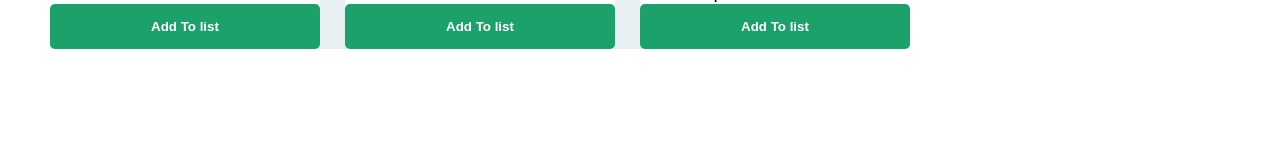
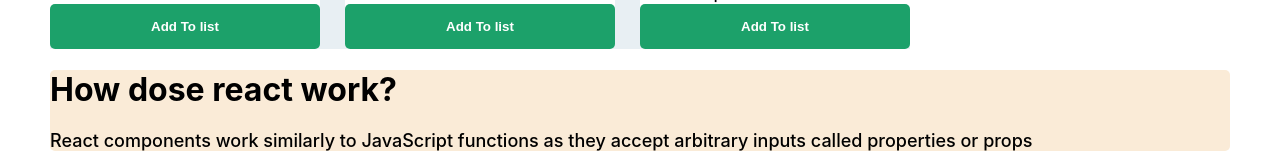
Before and after one commit to devshakilh/fitnes-center, a React (Create React App) app: page / in a window 1280 px wide. Shown: the part 960-1126 px from the top of the page. Before the commit the page ends 1009 px from the top, so only its background shows below. Built offline with nearby package versions, Linux system fonts and the light colour scheme.

Commit message:
add qus num 1

```diff
--- a/package.json
+++ b/package.json
@@ -11,7 +11,7 @@
     "react-dom": "^18.2.0",
     "react-scripts": "5.0.1",
     "react-toastify": "^9.0.8",
-    "sweetalert2": "^11.4.33",
+    "sweetalert2": "^11.4.35",
     "web-vitals": "^2.1.4"
   },
   "scripts": {
--- a/src/components/Fitnes/Fintnes.js
+++ b/src/components/Fitnes/Fintnes.js
@@ -1,15 +1,24 @@
 import React, { useEffect, useState } from 'react';
 import Gym from '../Gym/Gym';
+import Selected from '../Selected/Selected';
 import './Fitnes.css';
 
 
 const Fitnes = () => {
     const [players, setPlayers] = useState([]);
+    const [cart, setCart] = useState([]);
     useEffect(() => {
         fetch('players.json')
             .then(res => res.json())
             .then(data => setPlayers(data))
     }, []);
+    const handleClick = (players) => {
+        console.log(players);
+        const newCart = [...cart, players];
+        setCart(newCart);
+    }
+
+
     return (
         <div>
 
@@ -17,12 +26,19 @@
 
                 <div className="left">
                     <h1>Barishl-Fitnes-Center</h1>
+
                     <h3>Select today's exercise</h3>
                     <div className='cart'>
                         {
-                            players.map(players => <Gym players={players}></Gym>)
+                            players.map(players => <Gym players={players}
+                                handleClick={handleClick}
+                            ></Gym>)
                         }
                     </div>
+
+
+
+
                 </div>
 
                 {/* right side ------------- */}
@@ -51,25 +67,20 @@
                             <span>Age</span>
                         </div>
                     </div>
-                    <h3>Add A Break</h3>
-                    <div className='add-break'>
-                        <p>10s</p>
-                        <p>20s</p>
-                        <p>30s</p>
-                        <p>40s</p>
-                        <p>50s</p>
-                    </div>
-                    <h2>Exercise Details</h2>
-                    <div className='exercise-time'>
-                        <h3>Exercise time</h3>
-                        <span>00</span>seconds
-                    </div>
-                    <div className='break-time'>
-                        <h3>Break Time</h3>
-                        <span>00</span>seconds
-                    </div>
-                    <button className='activity-complete'>Activity Complete</button>
+
+                    <Selected ></Selected>
                 </div>
+
+            </div>
+
+            <div className='qus'>
+
+                <div>
+                    <h1>How dose react work?</h1>
+                    <p className='qus-font'> React components work similarly to JavaScript functions as they accept arbitrary inputs called properties or
+                        props</p>
+                </div>
+
             </div>
         </div>
     );
--- a/src/components/Fitnes/Fitnes.css
+++ b/src/components/Fitnes/Fitnes.css
@@ -74,3 +74,22 @@
     padding-top: 5px;
     border-radius: 5px;
 }
+
+
+
+
+.qus {
+    margin-top: 10px;
+    margin-left: 50px;
+    margin-right: 50px;
+    background-color: antiquewhite;
+    border-radius: 5px;
+    margin-bottom: 10px;
+
+}
+
+
+.qus-font {
+    font-weight: 500;
+    font-size: large;
+}
--- a/src/components/Gym/Gym.js
+++ b/src/components/Gym/Gym.js
@@ -3,6 +3,8 @@
 
 const Gym = (props) => {
     const { name, img, time, age, details_short } = props.players;
+    //    const {handleClick}= props;
+
     return (
         <div className='gym'>
             <img src={img} alt="" />
@@ -10,7 +12,7 @@
             <p className='gym-details'>{details_short}</p>
             <p> For Age:{age}</p>
             <p>Time requried:{time}</p>
-            <button className='add-btn'>Add To list</button>
+            <button onClick={() => props.handleClick(props.players.time)} className='add-btn'>Add To list</button>
 
         </div>
     );
--- a/src/components/Selected/Selected.js
+++ b/src/components/Selected/Selected.js
@@ -1,8 +1,33 @@
 import React from 'react';
 import './Selected.css';
-const Selected = () => {
+import Swal from 'sweetalert2'
+
+
+const Selected = (props) => {
+
     return (
         <div>
+
+            <h3>Add A Break</h3>
+            <div className='add-break'>
+                <p>10s</p>
+                <p>20s</p>
+                <p>30s</p>
+                <p>40s</p>
+                <p>50s</p>
+            </div>
+            <h2>Exercise Details</h2>
+            <div className='exercise-time'>
+                <h3>Exercise time{props.length}
+                </h3>
+                <span>00</span>seconds
+            </div>
+            <div className='break-time'>
+                <h3>Break Time</h3>
+                <span>00</span>seconds
+            </div>
+            <button className='activity-complete'>Activity Complete</button>
+
 
         </div>
     );
```
Also changed, not shown: 1 other file (tests, documents, lock files or other folders).
